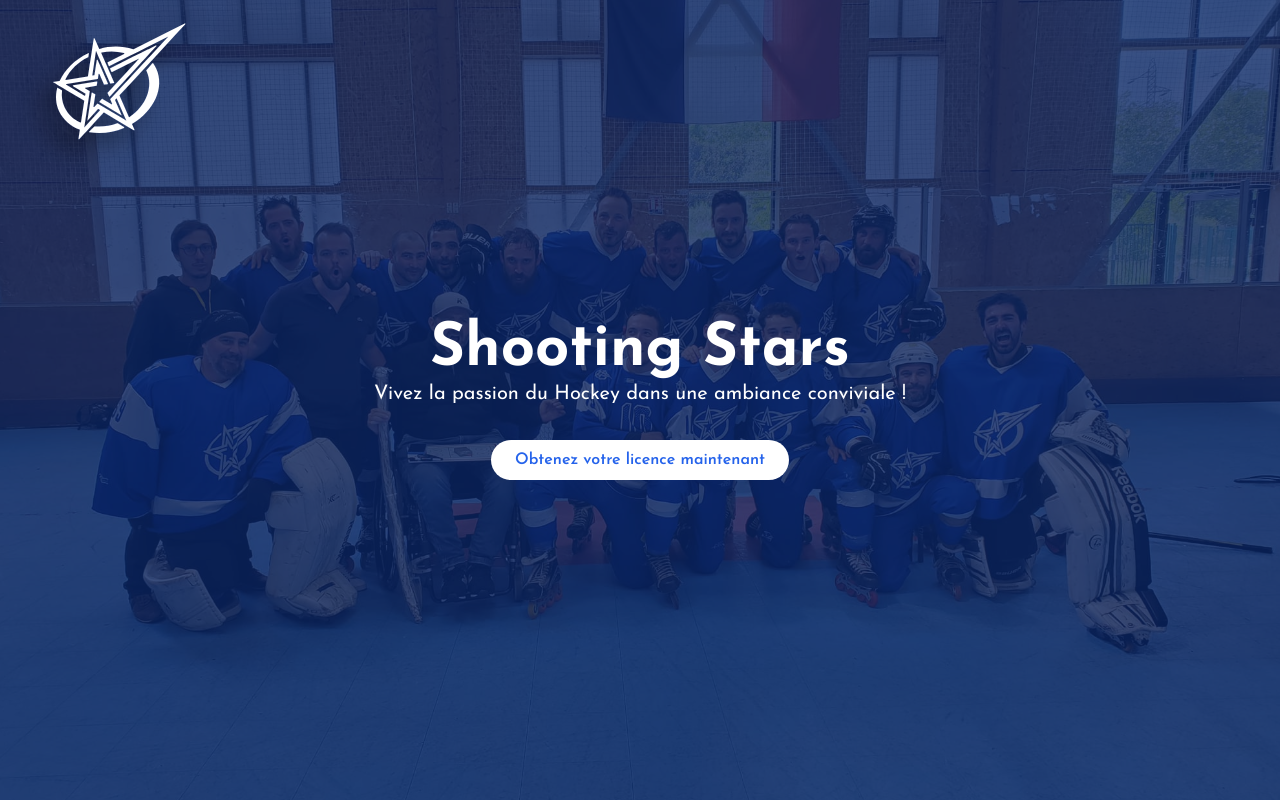
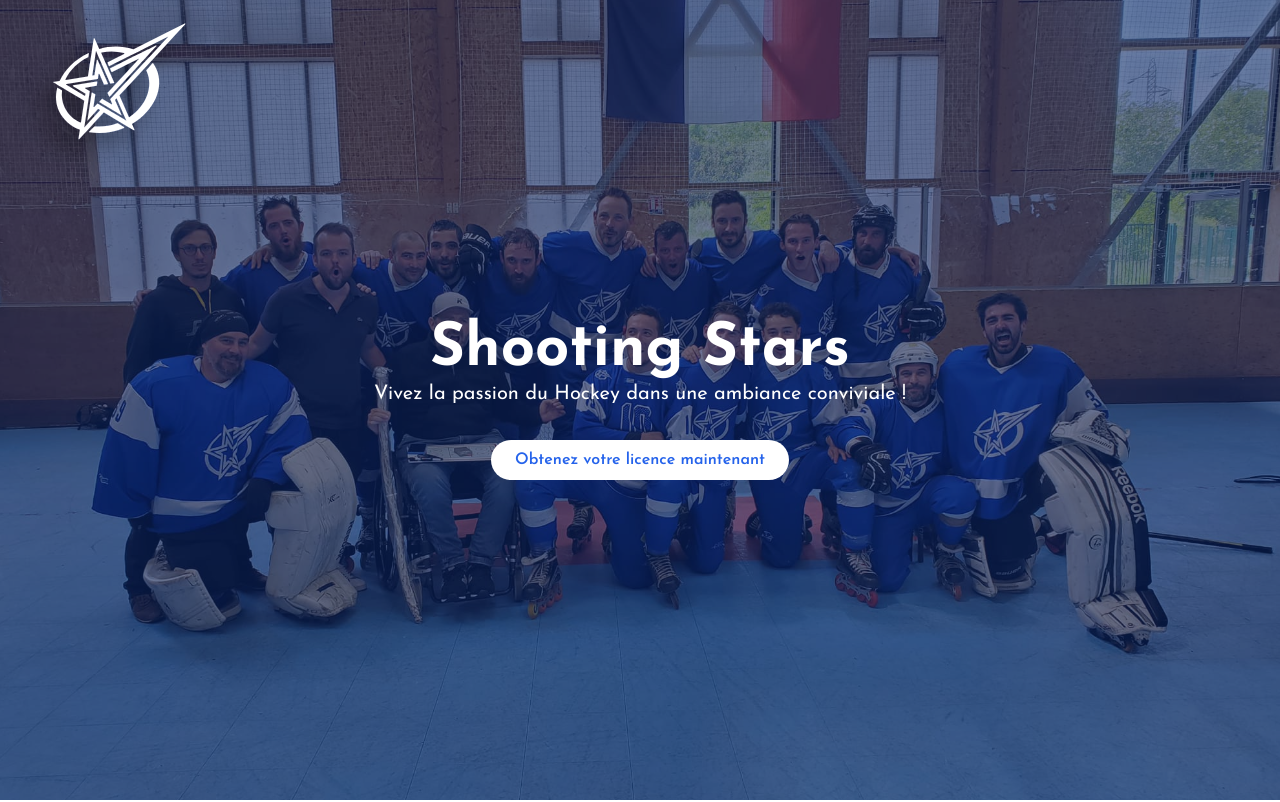
Before and after one commit to Cedrenou/shooting-front, a Vue app: page / in a window 1280 px wide. Shown: the top 802 px of the page. Built offline with nearby package versions, Linux system fonts and the light colour scheme.

Commit message:
bg color

```diff
--- a/src/App.vue
+++ b/src/App.vue
@@ -12,7 +12,7 @@
       />
 
       <!-- Overlay bleu transparent -->
-      <div class="absolute inset-0 bg-primary opacity-80" />
+      <div class="absolute inset-0 bg-primary opacity-60" />
 
       <!-- Logo -->
       <img
```
